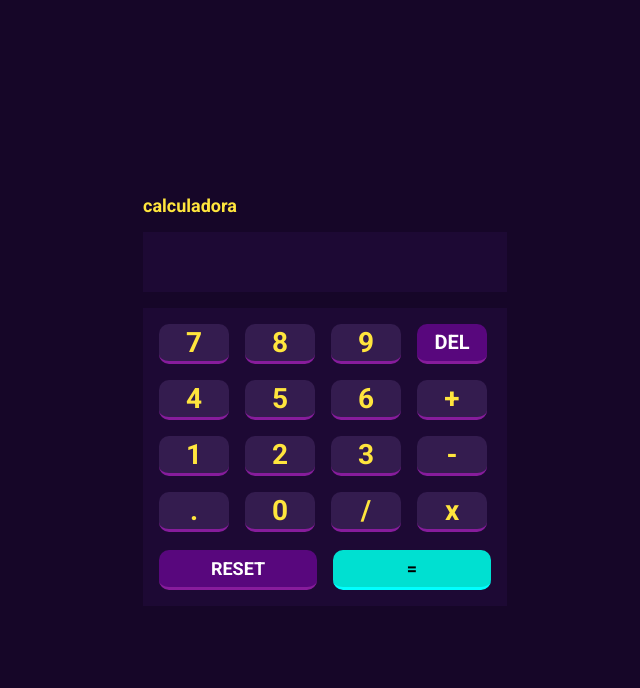
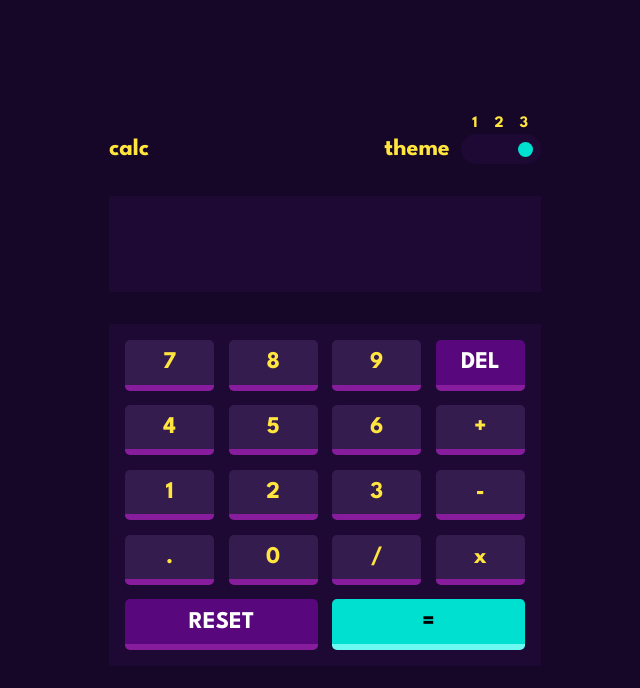
Before and after one commit to kvitorr/front-end-practices, a plain HTML site: page javascript-dom/calculadora/index.html in a window 1280 px wide. Shown: the whole page, without its empty margins (315-955 px from the left). Drawn offline with Linux system fonts and the light colour scheme.

Commit message:
add themes

```diff
--- a/javascript-dom/calculadora/index.html
+++ b/javascript-dom/calculadora/index.html
@@ -8,56 +8,62 @@
 
     <link rel="preconnect" href="https://fonts.googleapis.com">
 <link rel="preconnect" href="https://fonts.gstatic.com" crossorigin>
-    <link href="https://fonts.googleapis.com/css2?family=Roboto:wght@700&display=swap" rel="stylesheet">
+<link href="https://fonts.googleapis.com/css2?family=League+Spartan:wght@700&display=swap" rel="stylesheet">
 </head>
 <body>
-
-
-
+    <main id="theme-calculator">
         <div id="calculadora">
 
-        <nav>
-            <p>calculadora</p>
-        </nav>
+            <div class="painel">
+                <p>calc</p>
+
+                <div class="change-theme">
+                        <div class="theme">
+                            <p>theme</p>
+                            <div class="toggle-theme">
+                                <span class="toggle" id="one" onclick="apply_theme(1)"></span>
+                                <span class="toggle" id="two" onclick="apply_theme(2)"></span>
+                                <span class="toggle" id="three" onclick="apply_theme(3)"></span>
+                            </div>
+                        </div>
+                </div>
+            </div>
+
 
             <div class="visor-div">
                 <p id="visor"></p>
             </div>
 
             <div class="teclas">
-            <div class="grid-1">
-                <div class="grid-item" onclick="insert('7')">7</div>
-                <div class="grid-item" onclick="insert('8')">8</div>
-                <div class="grid-item" onclick="insert('9')">9</div>
-                <div class="grid-item" id="grid-item-especial" onclick="deletar()">DEL</div>
+                <div class="grid">
+                    <span class="item" onclick="insert('7')">7</span>
+                    <span class="item" onclick="insert('8')">8</span>
+                    <span class="item" onclick="insert('9')">9</span>
+                    <span class="item theme-special" onclick="deletar()">DEL</span>
 
-                <div class="grid-item" onclick="insert('4')">4</div>
-                <div class="grid-item" onclick="insert('5')">5</div>
-                <div class="grid-item" onclick="insert('6')">6</div>
-                <div class="grid-item" onclick="insert('+')">+</div>
+                    <span class="item" onclick="insert('4')">4</span>
+                    <span class="item" onclick="insert('5')">5</span>
+                    <span class="item" onclick="insert('6')">6</span>
+                    <span class="item" onclick="insert('+')">+</span>
 
-                <div class="grid-item" onclick="insert('1')">1</div>
-                <div class="grid-item" onclick="insert('2')">2</div>
-                <div class="grid-item" onclick="insert('3')">3</div>
-                <div class="grid-item" onclick="insert('-')">-</div>
+                    <span class="item" onclick="insert('1')">1</span>
+                    <span class="item" onclick="insert('2')">2</span>
+                    <span class="item" onclick="insert('3')">3</span>
+                    <span class="item" onclick="insert('-')">-</span>
 
-                <div class="grid-item" onclick="insert('.')">.</div>
-                <div class="grid-item" onclick="insert('0')">0</div>
-                <div class="grid-item" onclick="insert('/')">/</div>
-                <div class="grid-item" onclick="insert('*')">x</div>
-            </div>
+                    <span class="item" onclick="insert('.')">.</span>
+                    <span class="item" onclick="insert('0')">0</span>
+                    <span class="item" onclick="insert('/')">/</span>
+                    <span class="item" onclick="insert('*')">x</span>
 
-            <div class="grid-2">
-                <div class="grid-item2" onclick="resetar()"> RESET</div>
-                <div class="grid-item2" id="grid-equal-item" onclick="calculo()">=</div>
+                    <span class="item special width2 theme-special" onclick="resetar()">RESET</span>
+                    <span class="item special width2 equal-item" onclick="calculo()">=</span>
                 </div>
 
             </div>
         </div>
-
+    </main>
 
 <script src="./script.js"></script>
-<script src="https://kit.fontawesome.com/998c60ef77.js" crossorigin="anonymous"></script>
-
 </body>
 </html>
--- a/javascript-dom/calculadora/script.js
+++ b/javascript-dom/calculadora/script.js
@@ -1,6 +1,13 @@
 let visor = document.getElementById('visor') /*selecionar o visor*/
 
 let resultado = document.querySelector('#grid-equal-item') //seleciona o botão de igual
+
+let theme = document.getElementById("theme-calculator")
+
+let theme1 = document.getElementById("one");
+let theme2 = document.getElementById("two");
+let theme3 = document.getElementById("three");
+
 
 function insert(value){
     visor.innerHTML += value
@@ -26,3 +33,55 @@ function deletar(){
 function calculo(){
     visor.innerHTML = eval(visor.innerHTML)
 }
+
+function apply_theme(value){
+
+    if(value == 1) {
+        theme.style.setProperty('--main-background', 'hsl(222, 26%, 31%)');
+        theme.style.setProperty('--toggle-background', 'hsl(223, 31%, 20%)');
+        theme.style.setProperty('--especial-button', 'hsl(225, 21%, 49%)');
+        theme.style.setProperty('--especial-button-active', 'hsl(224, 28%, 35%');
+        theme.style.setProperty('--equal-button', 'hsl(6, 63%, 50%)');
+        theme.style.setProperty('--equal-button-active', 'hsl(6, 70%, 34%)');
+        theme.style.setProperty('--number-button', 'hsl(30, 25%, 89%)');
+        theme.style.setProperty('--number-button-active', 'hsl(28, 16%, 65%)');
+        theme.style.setProperty('--color-letters', 'hsl(221, 14%, 31%)');
+        theme.style.setProperty('--color-letters-panel', 'white');
+        theme1.style.backgroundColor = "var(--equal-button)";
+        theme2.style.backgroundColor = "var(--toggle-background)";
+        theme3.style.backgroundColor = "var(--toggle-background)";
+
+
+    } else if (value == 2){
+        theme.style.setProperty('--main-background', 'hsl(0, 0%, 90%)');
+        theme.style.setProperty('--toggle-background', 'hsl(0, 5%, 81%)');
+        theme.style.setProperty('--especial-button', 'hsl(185, 42%, 37%)');
+        theme.style.setProperty('--especial-button-active', 'hsl(185, 58%, 25%)');
+        theme.style.setProperty('--equal-button', 'hsl(25, 98%, 40%)');
+        theme.style.setProperty('--equal-button-active', 'hsl(25, 99%, 27%)');
+        theme.style.setProperty('--number-button', 'hsl(45, 7%, 89%)');
+        theme.style.setProperty('--number-button-active', 'hsl(35, 11%, 61%)');
+        theme.style.setProperty('--color-letters', 'hsl(60, 10%, 19%)');
+        theme.style.setProperty('--color-letters-panel', 'hsl(60, 10%, 19%)');
+        theme1.style.backgroundColor = "var(--toggle-background)";
+        theme2.style.backgroundColor = "var(--equal-button)";
+        theme3.style.backgroundColor = "var(--toggle-background)";
+
+    } else {
+        theme.style.setProperty('--main-background', 'hsl(268, 75%, 9%)');
+        theme.style.setProperty('--toggle-background', 'hsl(268, 71%, 12%)');
+        theme.style.setProperty('--especial-button', 'hsl(281, 89%, 26%)');
+        theme.style.setProperty('--especial-button-active', 'hsl(285, 91%, 52%)');
+        theme.style.setProperty('--equal-button', 'hsl(176, 100%, 44%)');
+        theme.style.setProperty('--equal-button-active', 'hsl(177, 92%, 70%)');
+        theme.style.setProperty('--number-button', 'hsl(268, 47%, 21%)');
+        theme.style.setProperty('--number-button-active', 'hsl(290, 70%, 36%)');
+        theme.style.setProperty('--color-letters', 'hsl(52, 100%, 62%)');
+        theme.style.setProperty('--color-letters-panel', 'hsl(52, 100%, 62%)');
+        theme1.style.backgroundColor = "var(--toggle-background)";
+        theme2.style.backgroundColor = "var(--toggle-background)";
+        theme3.style.backgroundColor = "var(--equal-button)";
+    }
+
+
+}
--- a/javascript-dom/calculadora/style.css
+++ b/javascript-dom/calculadora/style.css
@@ -3,198 +3,196 @@
     padding: 0;
     border: 0;
     box-sizing: border-box;
-    font-family: 'Roboto','sans-serif';
+    font-family: 'League Spartan', sans-serif;
 }
 
-:root {
+#theme-calculator {
     --main-background: hsl(268, 75%, 9%);
     --toggle-background: hsl(268, 71%, 12%);
 
-    --especial-grid: hsl(281, 89%, 26%);
-    --especial-grid-active: hsl(285, 91%, 52%);
+    --especial-button: hsl(281, 89%, 26%);
+    --especial-button-active: hsl(285, 91%, 52%);
 
-    --equal-button-color: hsl(176, 100%, 44%);
-    --equal-button-color-active: hsl(177, 92%, 70%);
+    --equal-button: hsl(176, 100%, 44%);
+    --equal-button-active: hsl(177, 92%, 70%);
 
-    --Very-especial-grid: hsl(268, 47%, 21%);
-    --Dark-magenta: hsl(290, 70%, 36%);
+    --number-button: hsl(268, 47%, 21%);
+    --number-button-active: hsl(290, 70%, 36%);
 
     --color-letters: hsl(52, 100%, 62%);
-    --Very-dark-blue: hsl(198, 20%, 13%);
-    --White: hsl(0, 0, 100%);
+    --color-letters-panel: hsl(52, 100%, 62%);
 }
 
-body{
+main{
+    width: 100%;
+    height: 100vh;
     display: flex;
     justify-content: center;
     align-items: center;
     background-color: var(--main-background);
+    font-size: 1.5rem;
 }
 
-nav{
+#calculadora {
+    width: 480px;
+    color: var(--color-letters);
+}
+
+.painel {
+    display: flex;
+    justify-content: space-between;
+    align-items: center;
+    width: 90%;
+    margin: 0 auto 2rem auto;
+    color: var(--color-letters-panel);
+
+}
+
+.change-theme {
+    display: flex;
+    justify-content: space-between;
+}
+
+.theme {
     display: flex;
     align-items: center;
-    justify-content: space-between;
-    color: var(--color-letters);
-    font-size: 18px;
-    font-family: 'Roboto', 'sans-serif';
+    gap: 0.7rem;
 }
 
 .visor-div {
-    width: 364px;
-    min-height: 60px;
     background-color: var(--toggle-background);
-    margin: 1rem auto;
+    width: 90%;
+    height: 12vh;
+    margin: auto;
+    margin-bottom: 2rem;
 
+    display: flex;
+    justify-content: center;
+    align-items: center;
 }
 
 #visor {
-    color: var(--color-letters);
+    font-size: 2rem;
+    width: 100%;
+    margin: auto;
+    text-align: right;
     word-wrap: break-word;
-    text-align: right;
-    padding: 1rem;
-
+    padding: 0.5rem;
+    color: var(--color-letters-panel);
 }
 
-#calculadora {
-    background-color: var(--main-background);
-    font-size: 28px;
-    padding: 1rem;
-}
+.teclas {
+    margin: auto;
+    width: 90%;
 
-.teclas{
     background-color: var(--toggle-background);
     padding: 1rem;
 }
 
-#grid-item-especial {
-    color: white;
-    font-size: 20px;
-    background-color: var(--especial-grid);
+.grid {
+    display: grid;
+    grid-template-columns: repeat(4, 1fr);
+    grid-gap: 0.9rem;
+
+    font-size: 1.25rem;
+
+    width: 100%;
 }
 
-#grid-item-especial:hover {
-    background-color: var(--Dark-magenta);
+.width2 {
+    grid-column: span 2;
 }
 
-.grid-1 {
-    display: grid;
-    grid-template-rows: 40px 40px 40px 40px;
-    grid-template-columns: 70px 70px 70px 70px;
-    gap: 1rem;
-    margin-bottom: 18px;
+.item {
+    text-align: center;
+    background-color: var(--number-button);
+    padding: 0.7rem 0.8rem;
+
+    border-radius: 5px;
+    border-bottom: 6px solid var(--number-button-active);
+    width: 100%;
+
+    font-size: 1.5rem;
+}
+
+.item:hover {
+    cursor: pointer;
+    background-color: var(--especial-button);
+    transition: 0.2s;
+}
+
+.theme-special {
+    background-color: var(--especial-button);
+    color: white;
+}
+
+.theme-special:hover {
+    background-color: var(--especial-button-active);
+}
+
+.equal-item {
+    background-color: var(--equal-button);
+    border-bottom: 6px solid var(--equal-button-active);
+    color: black;
 
 }
 
-.grid-2 {
-    display: grid;
-    grid-template-rows: 40px;
-    grid-template-columns: 158px 158px;
-    gap: 1rem;
+.equal-item:hover {
+    background-color: var(--equal-button-active);
+}
+
+.toggle-theme {
+    width: 80px;
+    height: 30px;
+    background-color:var(--toggle-background);
+    border-radius: 20px;
+
+    display: flex;
+    justify-content: space-between;
+    align-items: center;
+    padding: 0.5rem;
+}
+
+.toggle {
+    width: 0.95rem;
+    height: 0.95rem;
+    border-radius: 50%;
+    cursor: pointer;
+}
+
+#one{
+    background-color: var(--toggle-background);
+}
+
+#one::before {
+    content: "1";
+    position: relative;
+    bottom: 1.6rem;
+    left: 0.2rem;
+    font-size: 1rem;
+}
+
+#two {
+    background-color: var(--toggle-background);
+}
+
+#two::before {
+    content: "2";
+    position: relative;
+    bottom: 1.6rem;
+    left: 0.075rem;
+    font-size: 1rem;
 
 }
 
-.grid-item {
-    font-weight: 700;
-    color: var(--color-letters);
-    background-color: var(--Very-especial-grid);
-    display: flex;
-    align-items: center;
-    justify-content: center;
-
-    border-radius: 10px;
-    border-bottom: 3.5px solid var(--Dark-magenta);
-
-    cursor: pointer;
+#three {
+    background-color: var(--equal-button);
 }
 
-.grid-item:hover {
-    background-color:#6b34ac;
-    transition: 0.5s;
+#three::before {
+    content: "3";
+    position: relative;
+    bottom: 1.6rem;
+    left: 0.1rem;
+    font-size: 1rem;
 }
-
-.grid-item2 {
-    background-color: var(--especial-grid);
-    color: white;
-
-    display: flex;
-    align-items: center;
-    justify-content: center;
-
-    border-radius: 10px;
-    border-bottom: 3.5px solid var(--Dark-magenta);
-
-    font-size: 18px;
-    font-weight: bold;
-    cursor: pointer;
-
-}
-
-.grid-item2:hover {
-    background-color: var(--Dark-magenta);
-    transition: 0.5s;
-}
-
-#grid-equal-item{
-    background-color: var(--equal-button-color);
-    color: black;
-    font-weight: 700;
-
-    border-bottom: 3.5px solid cyan;
-}
-
-#grid-equal-item:hover{
-    background-color: var(--equal-button-color-active);
-    transition: 0.5s;
-
-}
-
-#grid-item-especial {
-    font-size: 20px;
-}
-
-
-
-
-/*tirar checkbox de tela*/
-
-.checkbox {
-    opacity: 0;
-    position: absolute;
-}
-
-.label {
-    background-color: black;
-    border: white solid 1px;
-    border-radius: 50px;
-    cursor: pointer;
-
-    display: flex;
-    align-items: center;
-    justify-content: space-between;
-
-    padding: 3px;
-    position: relative;
-    height: 21px;
-    width: 40px;
-}
-
-.label .ball {
-    background-color: #fff;
-    border-radius: 50%;
-
-    position: absolute;
-    top: 1px;
-    left: 2px;
-
-    height: 16px;
-    width: 16px;
-
-    transform: translateX(0px);
-    transition: transform 0.2s linear;
-
-}
-
-.checkbox:checked + .label .ball {
-    transform: translateX(19px);
-}
```
Lines whose indentation alone changed are shown as unchanged.
